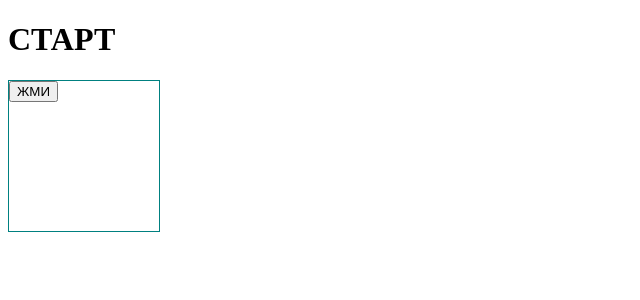
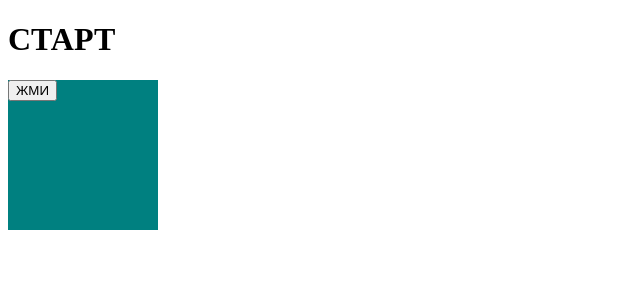
Before and after one commit to Sel7Nik/frontend-app-react-typescript-ulbi, a React (Create React App) app: page / in a window 1280 px wide. Shown: the top 300 px of the page, without its empty margins (0-640 px from the left). Built offline with nearby package versions, Linux system fonts and the light colour scheme.

Commit message:
Interface Props enum CardVariant  variant: CardVariant

```diff
--- a/src/App.tsx
+++ b/src/App.tsx
@@ -1,10 +1,10 @@
-import Card from "./components/Card"
+import Card, { CardVariant } from "./components/Card"
 
 const App = () => {
   return (
     <div>
       <h1>СТАРТ</h1>
-      <Card width={'150px'} height={'150px'} >
+      <Card width={'150px'} height={'150px'} variant={CardVariant.primary}>
         <button>ЖМИ</button>
       </Card>
     </div>
--- a/src/components/Card.tsx
+++ b/src/components/Card.tsx
@@ -1,13 +1,25 @@
 import React, { FC, ReactChild } from 'react'
+
+export enum CardVariant {
+  outlined = 'outlined',
+  primary = 'primary'
+}
 
 interface CardProps {
   width?: string
   height?: string
+  variant: CardVariant
 }
 
-const Card: FC<CardProps> = ({ width, height, children }) => {
+const Card: FC<CardProps> = ({ width, height, variant, children }) => {
   return (
-    <div style={{ width, height, border: '1px solid teal' }}>
+    <div style={{
+      width, height,
+      border: variant === CardVariant.outlined
+        ? '1px solid teal' : 'none',
+      background: variant === CardVariant.primary
+        ? 'teal' : 'none'
+    }}>
       {children}
     </div>
   )
```
